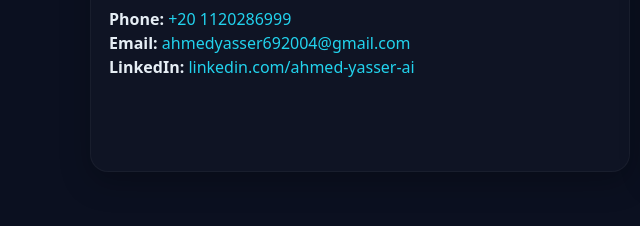
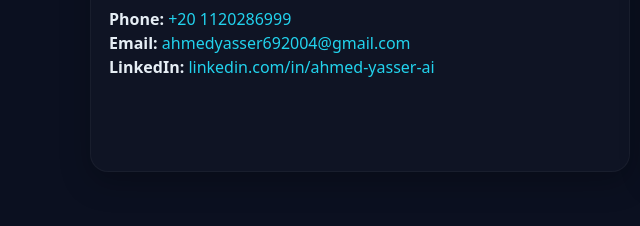
Before and after one commit to AhmedYasser06/portfolio, a plain HTML site: page index.html in a window 1280 px wide. Shown: the part 336-562 px from the top of the page, 0-640 px from the left. Drawn offline with Linux system fonts and the light colour scheme.

Commit message:
Update index.html

```diff
--- a/index.html
+++ b/index.html
@@ -138,7 +138,7 @@
             <b>Phone:</b> <a href="tel:+201120286999" aria-label="Phone">+20 1120286999</a><br>
             <b>Email:</b> <a href="mailto:ahmedyasser692004@gmail.com">ahmedyasser692004@gmail.com</a><br>
             <b>LinkedIn:</b>
-            <a href="https://linkedin.com/ahmed-yasser-ai" target="_blank" rel="noopener noreferrer">linkedin.com/ahmed-yasser-ai</a>
+            <a href="https://www.linkedin.com/in/ahmed-yasser-ai/" target="_blank" rel="noopener noreferrer">linkedin.com/in/ahmed-yasser-ai</a>
           </p>
         </div>
 
```
